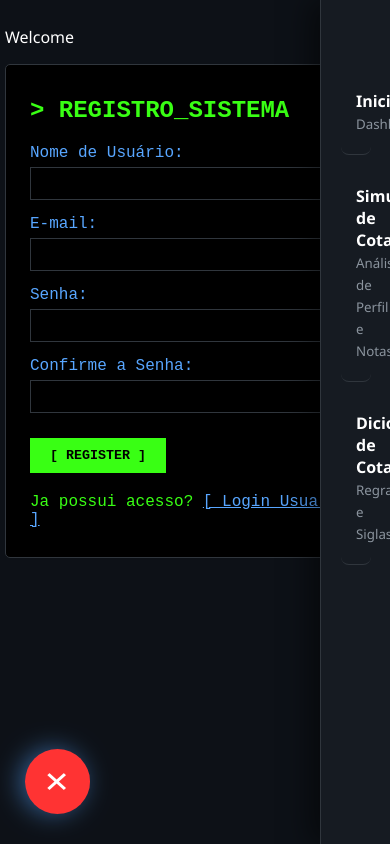
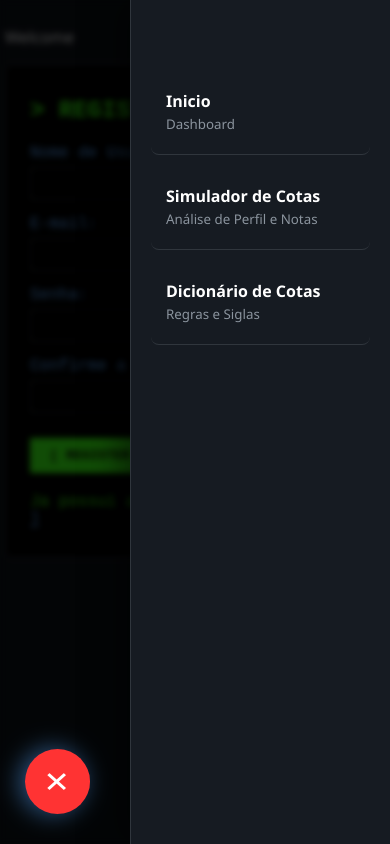
Before and after one commit to rodrigosousa64/capi_busque, a Django app: page /cotas/registro/ in a window 390 px wide, after a click that opens the changed part. Run offline with Django 5.2, Linux system fonts and the light colour scheme.

Commit message:
gaveta de navegação arrumada

```diff
--- a/static/home/index.css
+++ b/static/home/index.css
@@ -9,10 +9,13 @@
     box-sizing: border-box;
 }
 
-html, body {
+html {
+    overflow-x: hidden;
+}
+
+body {
     margin: 0;
     padding: 0;
-    overflow-x: hidden;
     width: 100%;
     font-family: 'Segoe UI', Tahoma, Geneva, Verdana, sans-serif;
     background: var(--bg-color);
@@ -163,9 +166,12 @@ html, body {
     .sidebar {
         position: fixed;
         top: 0;
-        right: -270px; /* Escondido totalmente à direita */
-        width: 260px;
+        right: 0;
+        width: 85vw;       /* Ocupa 85% da largura da tela */
+        min-width: 260px;  /* Mínimo confortável */
+        max-width: 340px;  /* Não fica gigante em telas maiores */
         height: 100vh;
+        height: 100dvh; /* dynamic viewport height para mobile */
         max-height: 100vh;
         opacity: 1;
         visibility: visible;
@@ -174,15 +180,18 @@ html, body {
         border-right: none;
         border-radius: 0;
         z-index: 2000;
-        transition: right 0.4s cubic-bezier(0.4, 0, 0.2, 1);
+        transition: transform 0.4s cubic-bezier(0.4, 0, 0.2, 1);
         box-shadow: -10px 0 30px rgba(0,0,0,0.5);
         display: block;
         padding: 20px;
         box-sizing: border-box;
+        transform: translateX(100%);
+        overflow-y: auto;
+        overflow-x: hidden;
     }
 
     .nav-toggle:checked ~ .sidebar {
-        right: 0; /* Desliza para dentro da tela */
+        transform: translateX(0); /* Desliza para dentro da tela */
     }
 
     .menu-items {
--- a/templates/home/index.html
+++ b/templates/home/index.html
@@ -23,6 +23,8 @@
         </nav>
     </aside>
 
+    <div class="overlay"></div>
+
     <main class="content">
         <header>
             <p>Welcome</p>
```
